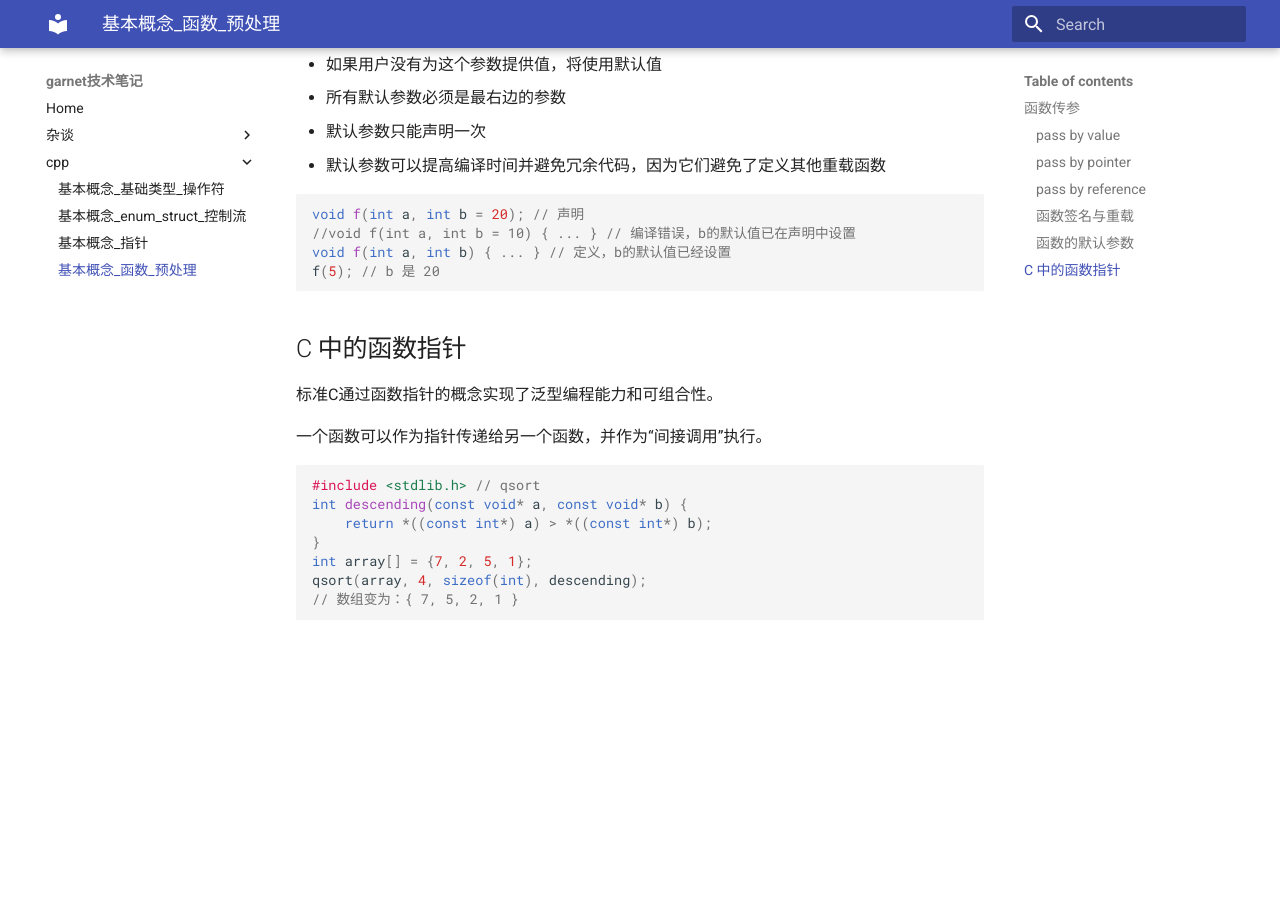
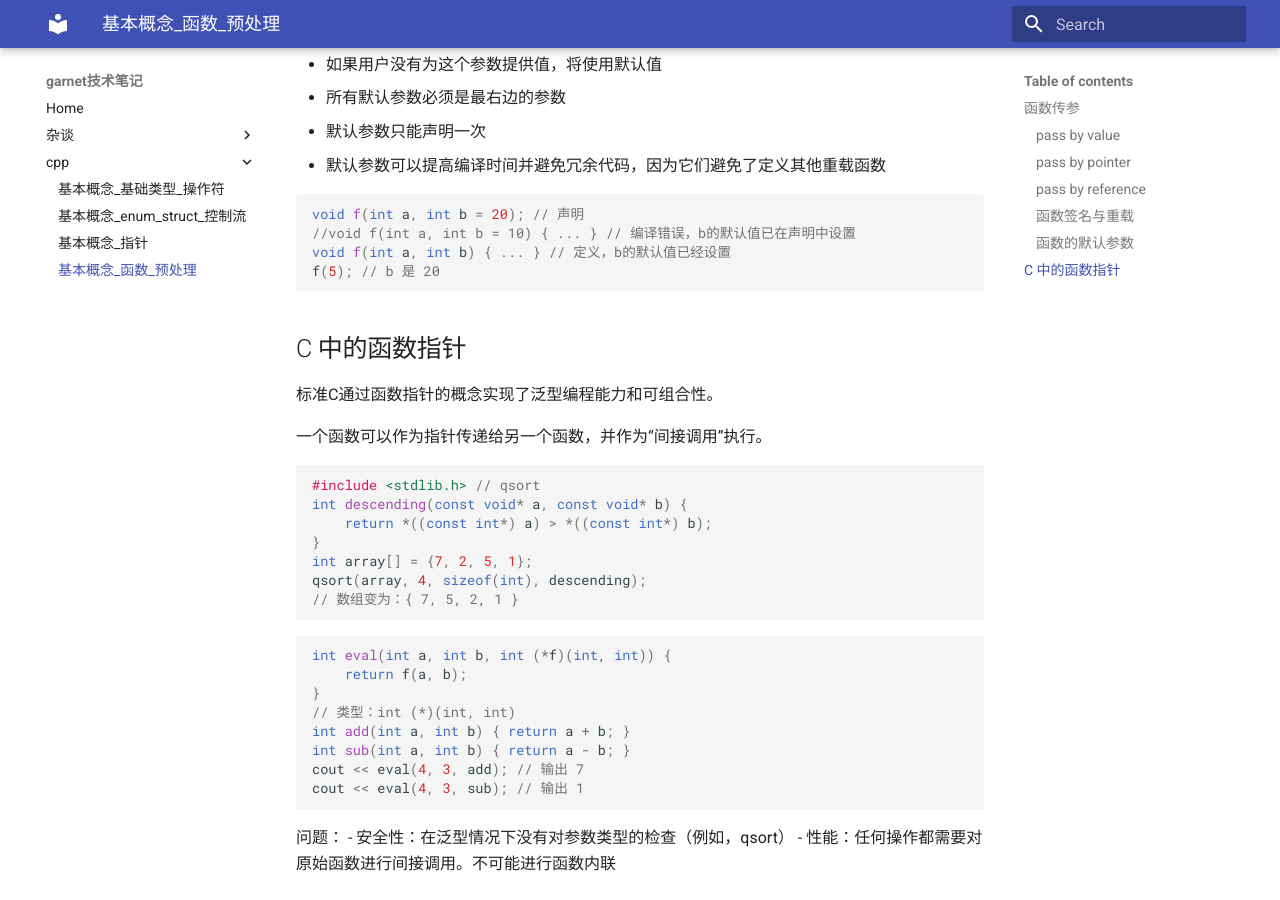
Before and after one commit to ymma98/technotes, an MkDocs documentation site: the page built from docs/cpp/基本概念_函数_预处理.md, in a window 1280 px wide and 900 px high, scrolled down 2174 px. Built offline with MkDocs 1.6.1 and Material for MkDocs 9.7.7, drawn with Linux system fonts in a browser that asks for light colours; before the commit the page ends 2818 px from its top, so only the background shows below that.

Commit message:
docs/cpp/基本概念_函数_预处理.md updated from https://stackedit.cn/

````diff
--- a/docs/cpp/基本概念_函数_预处理.md
+++ b/docs/cpp/基本概念_函数_预处理.md
@@ -140,7 +140,22 @@ int array[] = {7, 2, 5, 1};
 qsort(array, 4, sizeof(int), descending);
 // 数组变为：{ 7, 5, 2, 1 }
 ```
+
+```c
+int eval(int a, int b, int (*f)(int, int)) {
+    return f(a, b);
+}
+// 类型：int (*)(int, int)
+int add(int a, int b) { return a + b; }
+int sub(int a, int b) { return a - b; }
+cout << eval(4, 3, add); // 输出 7
+cout << eval(4, 3, sub); // 输出 1
+```
+
+问题：
+-   安全性：在泛型情况下没有对参数类型的检查（例如，qsort）
+-   性能：任何操作都需要对原始函数进行间接调用。不可能进行函数内联
 <!--stackedit_data:
-eyJoaXN0b3J5IjpbLTEwOTgyNTk0MTAsLTE4NDEyMDM3MjMsMT
-UwNzI3NDQ5MiwxODU0MDQ3NjAxXX0=
+eyJoaXN0b3J5IjpbMTAzNDE5MjMxNSwtMTg0MTIwMzcyMywxNT
+A3Mjc0NDkyLDE4NTQwNDc2MDFdfQ==
 -->
````
